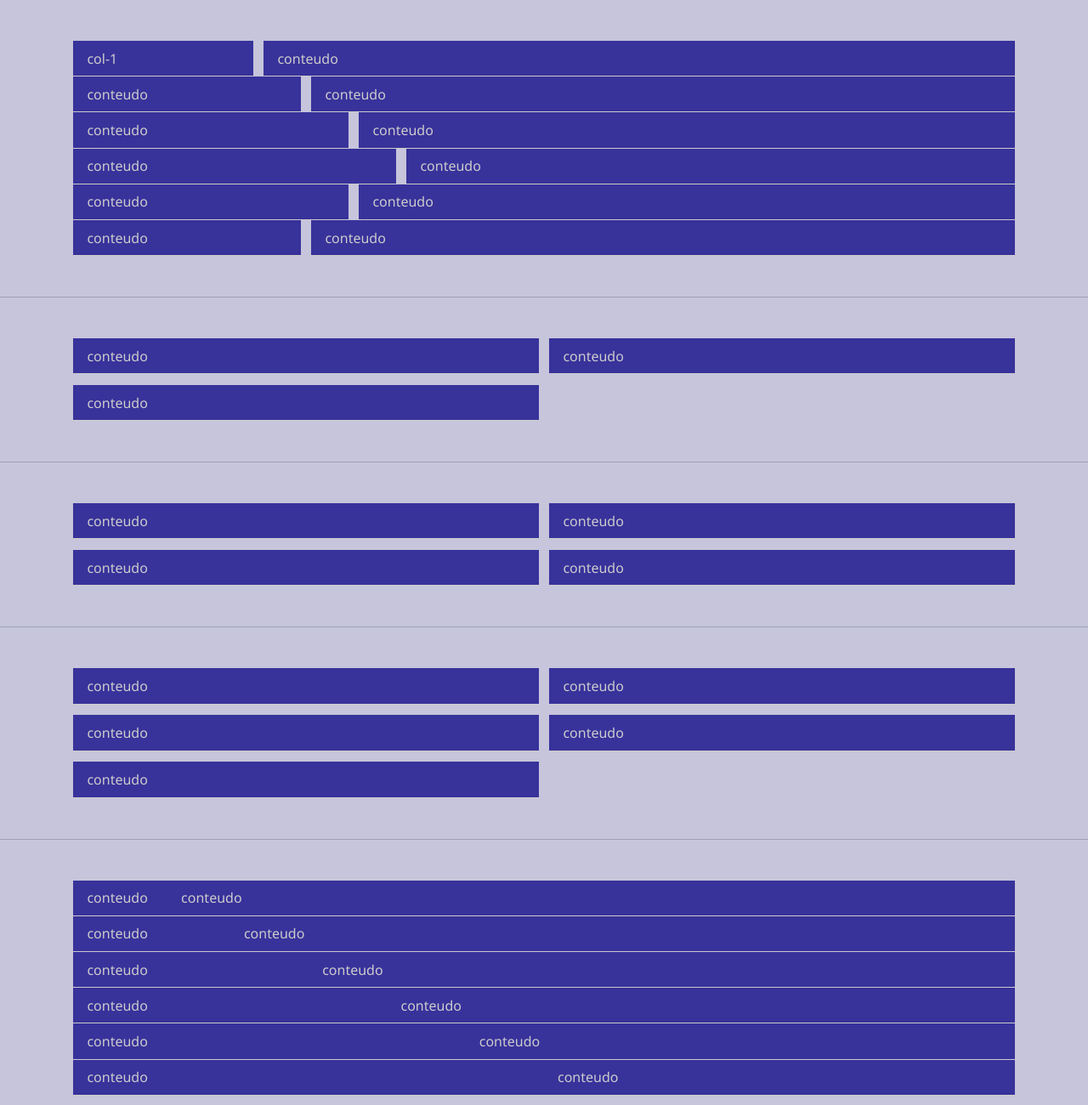
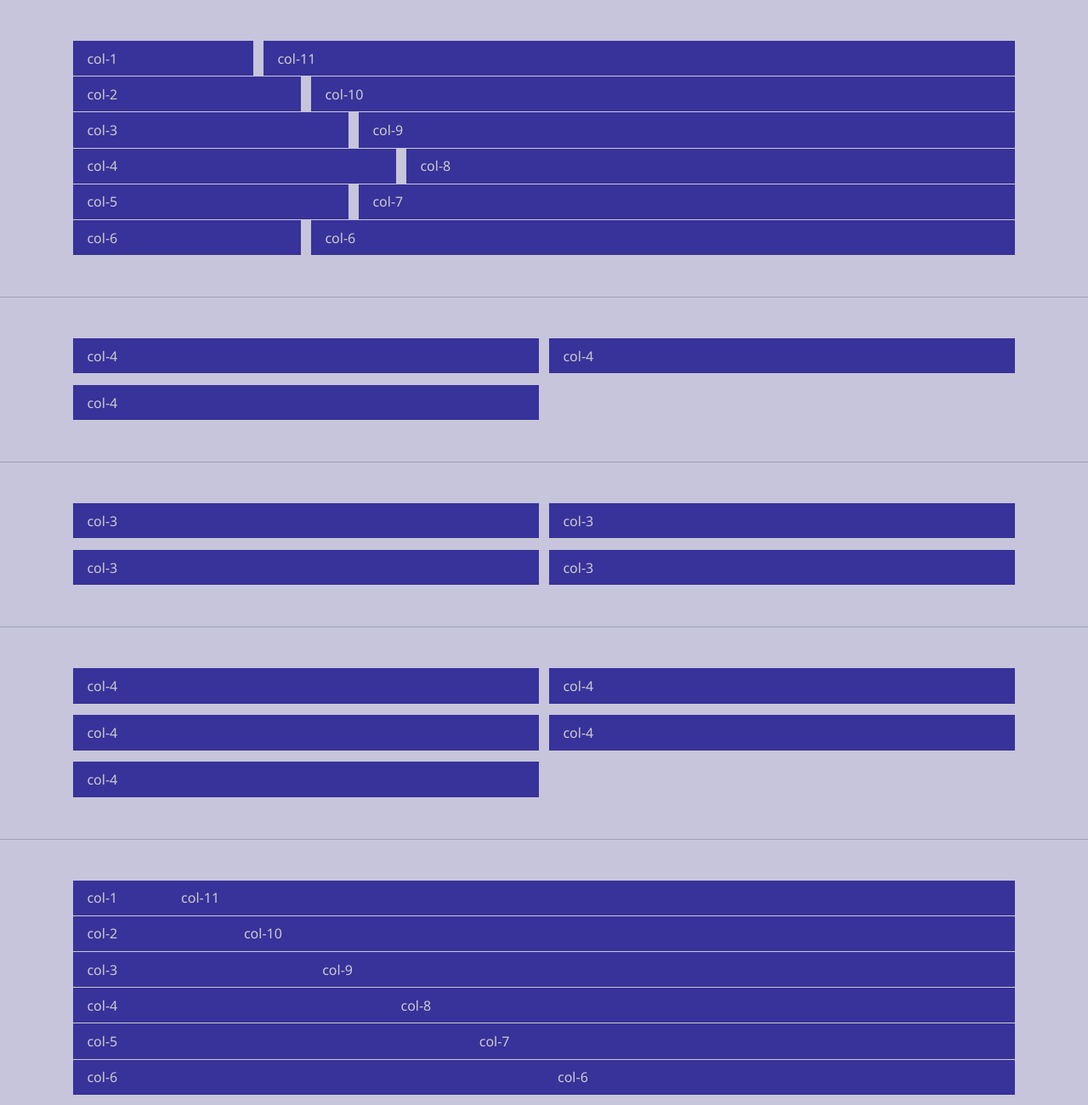
Before and after one commit to kanellson/cssview, a plain HTML site: page index.html in a window 1280 px wide. Shown: the top 1300 px of the page at 85% size. Drawn offline with Linux system fonts and the light colour scheme.

Commit message:
index cols

```diff
--- a/index.html
+++ b/index.html
@@ -28,7 +28,7 @@
                </div>
                <div class="col-11">
                   <div class="card_demo">
-                     <p>conteudo</p>
+                     <p>col-11</p>
                   </div>
                </div>
             </div>
@@ -36,12 +36,12 @@
             <div class="row fx22">
                <div class="col-2">
                   <div class="card_demo">
-                     <p>conteudo</p>
+                     <p>col-2</p>
                   </div>
                </div>
                <div class="col-10">
                   <div class="card_demo">
-                     <p>conteudo</p>
+                     <p>col-10</p>
                   </div>
                </div>
             </div>
@@ -49,12 +49,12 @@
             <div class="row fx23">
                <div class="col-3">
                   <div class="card_demo">
-                     <p>conteudo</p>
+                     <p>col-3</p>
                   </div>
                </div>
                <div class="col-9">
                   <div class="card_demo">
-                     <p>conteudo</p>
+                     <p>col-9</p>
                   </div>
                </div>
             </div>
@@ -62,12 +62,12 @@
             <div class="row fx24">
                <div class="col-4">
                   <div class="card_demo">
-                     <p>conteudo</p>
+                     <p>col-4</p>
                   </div>
                </div>
                <div class="col-8">
                   <div class="card_demo">
-                     <p>conteudo</p>
+                     <p>col-8</p>
                   </div>
                </div>
             </div>
@@ -75,12 +75,12 @@
             <div class="row fx23">
                <div class="col-5">
                   <div class="card_demo">
-                     <p>conteudo</p>
+                     <p>col-5</p>
                   </div>
                </div>
                <div class="col-7">
                   <div class="card_demo">
-                     <p>conteudo</p>
+                     <p>col-7</p>
                   </div>
                </div>
             </div>
@@ -88,12 +88,12 @@
             <div class="row fx22">
                <div class="col-6">
                   <div class="card_demo">
-                     <p>conteudo</p>
+                     <p>col-6</p>
                   </div>
                </div>
                <div class="col-6">
                   <div class="card_demo">
-                     <p>conteudo</p>
+                     <p>col-6</p>
                   </div>
                </div>
             </div>
@@ -114,17 +114,17 @@
             <div class="row md3-ms2-sm2">
                <div class="col-4">
                   <div class="card_demo">
-                     <p>conteudo</p>
+                     <p>col-4</p>
                   </div>
                </div>
                <div class="col-4">
                   <div class="card_demo">
-                     <p>conteudo</p>
+                     <p>col-4</p>
                   </div>
                </div>
                <div class="col-4">
                   <div class="card_demo">
-                     <p>conteudo</p>
+                     <p>col-4</p>
                   </div>
                </div>
             </div>
@@ -136,22 +136,22 @@
             <div class="row md2-ms2-sm2">
                <div class="col-3">
                   <div class="card_demo">
-                     <p>conteudo</p>
+                     <p>col-3</p>
                   </div>
                </div>
                <div class="col-3">
                   <div class="card_demo">
-                     <p>conteudo</p>
+                     <p>col-3</p>
                   </div>
                </div>
                <div class="col-3">
                   <div class="card_demo">
-                     <p>conteudo</p>
+                     <p>col-3</p>
                   </div>
                </div>
                <div class="col-3">
                   <div class="card_demo">
-                     <p>conteudo</p>
+                     <p>col-3</p>
                   </div>
                </div>
             </div>
@@ -163,27 +163,27 @@
             <div class="rowap md2-ms2-sm2">
                <div class="col-4">
                   <div class="card_demo">
-                     <p>conteudo</p>
+                     <p>col-4</p>
                   </div>
                </div>
                <div class="col-4">
                   <div class="card_demo">
-                     <p>conteudo</p>
+                     <p>col-4</p>
                   </div>
                </div>
                <div class="col-4">
                   <div class="card_demo">
-                     <p>conteudo</p>
+                     <p>col-4</p>
                   </div>
                </div>
                <div class="col-4">
                   <div class="card_demo">
-                     <p>conteudo</p>
+                     <p>col-4</p>
                   </div>
                </div>
                <div class="col-4">
                   <div class="card_demo">
-                     <p>conteudo</p>
+                     <p>col-4</p>
                   </div>
                </div>
             </div>
@@ -195,12 +195,12 @@
             <div class="rowns">
                <div class="coll-1">
                   <div class="card_demo color">
-                     <p>conteudo</p>
+                     <p>col-1</p>
                   </div>
                </div>
                <div class="coll">
                   <div class="card_demo">
-                     <p>conteudo</p>
+                     <p>col-11</p>
                   </div>
                </div>
             </div>
@@ -208,12 +208,12 @@
             <div class="rowns">
                <div class="coll-2">
                   <div class="card_demo color">
-                     <p>conteudo</p>
+                     <p>col-2</p>
                   </div>
                </div>
                <div class="coll">
                   <div class="card_demo">
-                     <p>conteudo</p>
+                     <p>col-10</p>
                   </div>
                </div>
             </div>
@@ -221,12 +221,12 @@
             <div class="rowns">
                <div class="coll-3">
                   <div class="card_demo color">
-                     <p>conteudo</p>
+                     <p>col-3</p>
                   </div>
                </div>
                <div class="coll">
                   <div class="card_demo">
-                     <p>conteudo</p>
+                     <p>col-9</p>
                   </div>
                </div>
             </div>
@@ -234,12 +234,12 @@
             <div class="rowns">
                <div class="coll-4">
                   <div class="card_demo color">
-                     <p>conteudo</p>
+                     <p>col-4</p>
                   </div>
                </div>
                <div class="coll">
                   <div class="card_demo">
-                     <p>conteudo</p>
+                     <p>col-8</p>
                   </div>
                </div>
             </div>
@@ -247,12 +247,12 @@
             <div class="rowns">
                <div class="coll-5">
                   <div class="card_demo color">
-                     <p>conteudo</p>
+                     <p>col-5</p>
                   </div>
                </div>
                <div class="coll">
                   <div class="card_demo">
-                     <p>conteudo</p>
+                     <p>col-7</p>
                   </div>
                </div>
             </div>
@@ -260,12 +260,12 @@
             <div class="rowns">
                <div class="coll-6">
                   <div class="card_demo color">
-                     <p>conteudo</p>
+                     <p>col-6</p>
                   </div>
                </div>
                <div class="coll">
                   <div class="card_demo">
-                     <p>conteudo</p>
+                     <p>col-6</p>
                   </div>
                </div>
             </div>
```
